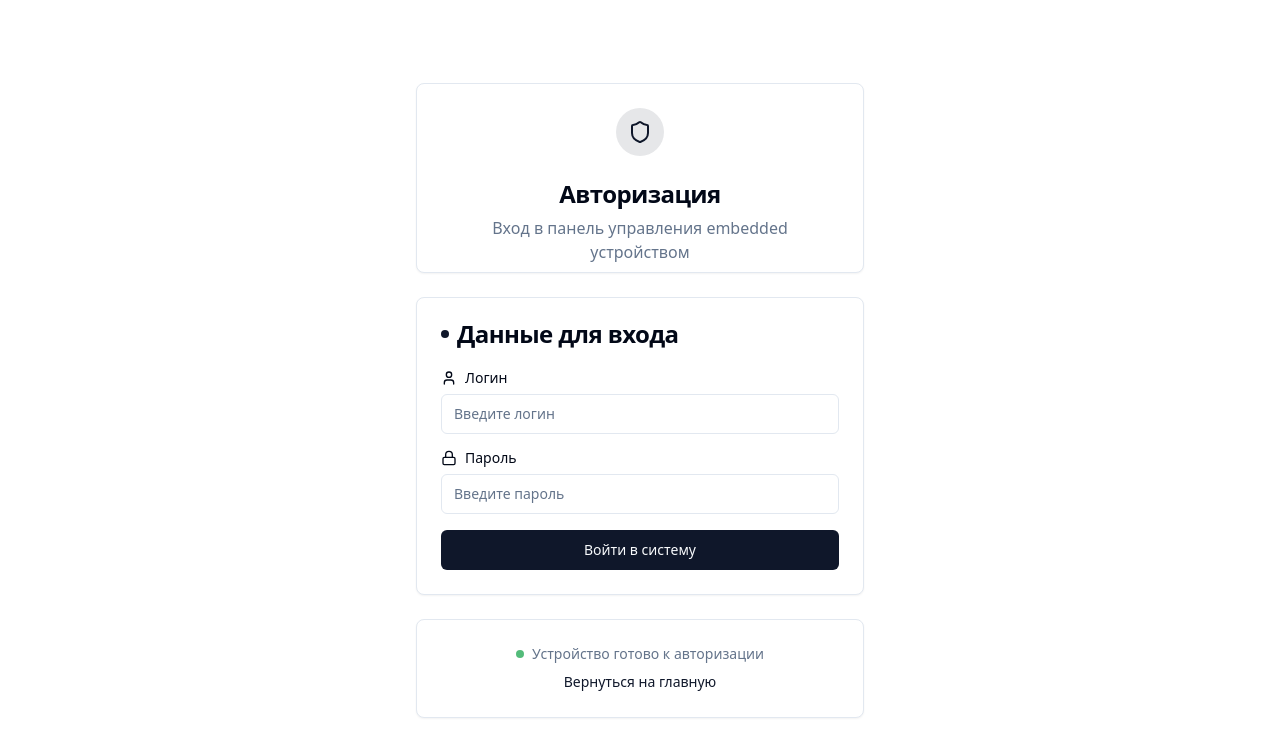
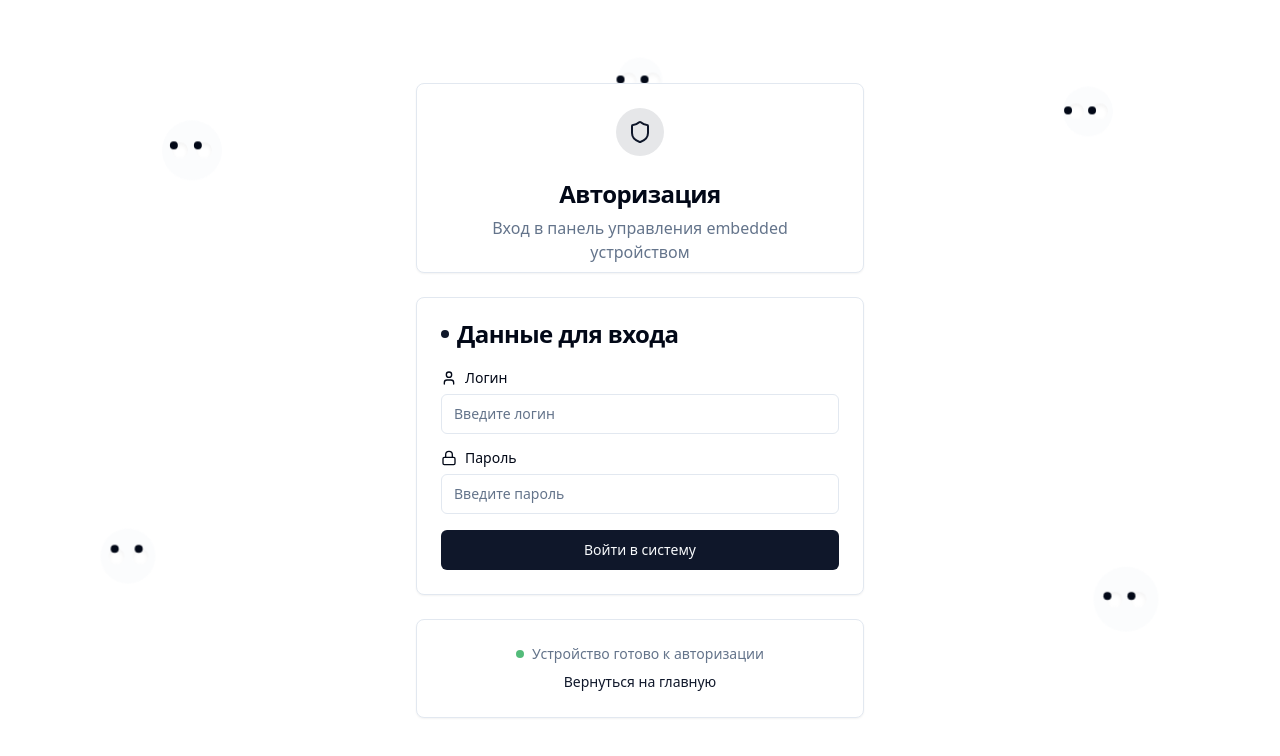
Before and after one commit to kshypachov/smart-suggestion-maker, a React (Vite) app: page /login in a window 1280 px wide. Shown: the top 756 px of the page. Built offline with nearby package versions, Linux system fonts and the light colour scheme; the HTML template or start-up script is replaced by a standard one.

Commit message:
feat: Add animated background to login page

```diff
--- /dev/null
+++ b/src/components/AnimatedBackground.tsx
@@ -0,0 +1,147 @@
+import { useEffect, useState, useRef } from "react";
+
+interface AnimatedBackgroundProps {
+  onFocus?: 'username' | 'password' | null;
+  hasError?: boolean;
+}
+
+interface Creature {
+  id: number;
+  x: number;
+  y: number;
+  size: number;
+}
+
+const AnimatedBackground = ({ onFocus, hasError }: AnimatedBackgroundProps) => {
+  const [mousePos, setMousePos] = useState({ x: 0, y: 0 });
+  const [creatures] = useState<Creature[]>([
+    { id: 1, x: 15, y: 20, size: 60 },
+    { id: 2, x: 85, y: 15, size: 50 },
+    { id: 3, x: 10, y: 70, size: 55 },
+    { id: 4, x: 88, y: 75, size: 65 },
+    { id: 5, x: 50, y: 10, size: 45 },
+  ]);
+
+  useEffect(() => {
+    const handleMouseMove = (e: MouseEvent) => {
+      setMousePos({ x: e.clientX, y: e.clientY });
+    };
+
+    window.addEventListener("mousemove", handleMouseMove);
+    return () => window.removeEventListener("mousemove", handleMouseMove);
+  }, []);
+
+  const calculateEyePosition = (creatureX: number, creatureY: number) => {
+    const creatureScreenX = (window.innerWidth * creatureX) / 100;
+    const creatureScreenY = (window.innerHeight * creatureY) / 100;
+
+    const angle = Math.atan2(
+      mousePos.y - creatureScreenY,
+      mousePos.x - creatureScreenX
+    );
+
+    const distance = 8;
+    return {
+      x: Math.cos(angle) * distance,
+      y: Math.sin(angle) * distance,
+    };
+  };
+
+  const getCreatureExpression = () => {
+    if (hasError) return "scared";
+    if (onFocus === "password") return "curious";
+    if (onFocus === "username") return "excited";
+    return "normal";
+  };
+
+  const expression = getCreatureExpression();
+
+  return (
+    <div className="fixed inset-0 pointer-events-none overflow-hidden">
+      {creatures.map((creature) => {
+        const eyePos = calculateEyePosition(creature.x, creature.y);
+
+        return (
+          <div
+            key={creature.id}
+            className="absolute transition-transform duration-300"
+            style={{
+              left: `${creature.x}%`,
+              top: `${creature.y}%`,
+              transform: `translate(-50%, -50%) scale(${
+                expression === "scared" ? 0.85 : expression === "excited" ? 1.1 : 1
+              })`,
+            }}
+          >
+            {/* Body */}
+            <div
+              className={`rounded-full transition-all duration-500 ${
+                expression === "scared"
+                  ? "bg-destructive/20"
+                  : expression === "excited"
+                  ? "bg-primary/20"
+                  : expression === "curious"
+                  ? "bg-accent/20"
+                  : "bg-muted/30"
+              }`}
+              style={{
+                width: creature.size,
+                height: creature.size,
+                animation: `float ${3 + creature.id * 0.5}s ease-in-out infinite`,
+              }}
+            >
+              {/* Eyes container */}
+              <div className="relative w-full h-full flex items-center justify-center gap-2">
+                {/* Left Eye */}
+                <div className="relative w-4 h-4 bg-background rounded-full shadow-inner">
+                  <div
+                    className="absolute w-2 h-2 bg-foreground rounded-full top-1/2 left-1/2 transition-all duration-200"
+                    style={{
+                      transform: `translate(calc(-50% + ${eyePos.x}px), calc(-50% + ${eyePos.y}px))`,
+                    }}
+                  />
+                </div>
+
+                {/* Right Eye */}
+                <div className="relative w-4 h-4 bg-background rounded-full shadow-inner">
+                  <div
+                    className="absolute w-2 h-2 bg-foreground rounded-full top-1/2 left-1/2 transition-all duration-200"
+                    style={{
+                      transform: `translate(calc(-50% + ${eyePos.x}px), calc(-50% + ${eyePos.y}px))`,
+                    }}
+                  />
+                </div>
+              </div>
+
+              {/* Mouth */}
+              <div className="absolute bottom-3 left-1/2 -translate-x-1/2">
+                {expression === "scared" && (
+                  <div className="w-4 h-4 border-2 border-destructive rounded-full" />
+                )}
+                {expression === "excited" && (
+                  <div className="w-5 h-2 border-b-2 border-primary rounded-b-full" />
+                )}
+                {expression === "curious" && (
+                  <div className="w-3 h-3 bg-accent/50 rounded-full" />
+                )}
+              </div>
+            </div>
+          </div>
+        );
+      })}
+
+      <style>{`
+        @keyframes float {
+          0%, 100% {
+            transform: translateY(0px);
+          }
+          50% {
+            transform: translateY(-10px);
+          }
+        }
+      `}</style>
+    </div>
+  );
+};
+
+export default AnimatedBackground;
--- a/src/hooks/useLanguage.tsx
+++ b/src/hooks/useLanguage.tsx
@@ -102,7 +102,8 @@ const translations = {
     'login_username_required': 'Логин обязателен',
     'login_username_max': 'Логин не может быть длиннее 50 символов',
     'login_password_min': 'Пароль должен содержать минимум 4 символа',
-    'login_password_max': 'Пароль слишком длинный'
+    'login_password_max': 'Пароль слишком длинный',
+    'login_password_error': 'Неверные учетные данные. Попробуйте снова.'
   },
   en: {
     // Header
@@ -197,7 +198,8 @@ const translations = {
     'login_username_required': 'Username is required',
     'login_username_max': 'Username cannot be longer than 50 characters',
     'login_password_min': 'Password must contain at least 4 characters',
-    'login_password_max': 'Password is too long'
+    'login_password_max': 'Password is too long',
+    'login_password_error': 'Invalid credentials. Please try again.'
   }
 };
 
--- a/src/pages/Login.tsx
+++ b/src/pages/Login.tsx
@@ -10,11 +10,14 @@ import { useToast } from "@/hooks/use-toast";
 import { useLanguage } from "@/hooks/useLanguage";
 import { Lock, User, Shield } from "lucide-react";
 import { Link } from "react-router-dom";
+import AnimatedBackground from "@/components/AnimatedBackground";
 
 const Login = () => {
   const { toast } = useToast();
   const { t } = useLanguage();
   const [isLoading, setIsLoading] = useState(false);
+  const [focusedField, setFocusedField] = useState<'username' | 'password' | null>(null);
+  const [hasError, setHasError] = useState(false);
 
   const loginSchema = z.object({
     username: z.string().min(1, t('login_username_required')).max(50, t('login_username_max')),
@@ -31,10 +34,22 @@ const Login = () => {
 
   const onSubmit = async (values: z.infer<typeof loginSchema>) => {
     setIsLoading(true);
+    setHasError(false);
 
     // Имитация отправки данных на устройство
     setTimeout(() => {
       console.log("Login attempt:", values);
+
+      // Симуляция ошибки для демонстрации (удалите в продакшене)
+      const simulateError = Math.random() > 0.7;
+
+      if (simulateError) {
+        setHasError(true);
+        form.setError("password", { message: t('login_password_error') });
+        setIsLoading(false);
+        return;
+      }
+
       toast({
         title: t('login_toast_title'),
         description: t('login_toast_description'),
@@ -44,8 +59,9 @@ const Login = () => {
   };
 
   return (
-    <div className="min-h-screen bg-background flex items-center justify-center p-6">
-      <div className="w-full max-w-md space-y-6 animate-fade-in">
+    <div className="min-h-screen bg-background flex items-center justify-center p-6 relative">
+      <AnimatedBackground onFocus={focusedField} hasError={hasError} />
+      <div className="w-full max-w-md space-y-6 animate-fade-in relative z-10">
         {/* Header Card */}
         <Card className="animate-scale-in">
           <CardHeader className="text-center pb-2">
@@ -87,6 +103,8 @@ const Login = () => {
                           {...field}
                           className="transition-all duration-300 focus:scale-[1.02]"
                           disabled={isLoading}
+                          onFocus={() => setFocusedField('username')}
+                          onBlur={() => setFocusedField(null)}
                         />
                       </FormControl>
                       <FormMessage />
@@ -110,6 +128,8 @@ const Login = () => {
                           {...field}
                           className="transition-all duration-300 focus:scale-[1.02]"
                           disabled={isLoading}
+                          onFocus={() => setFocusedField('password')}
+                          onBlur={() => setFocusedField(null)}
                         />
                       </FormControl>
                       <FormMessage />
```
